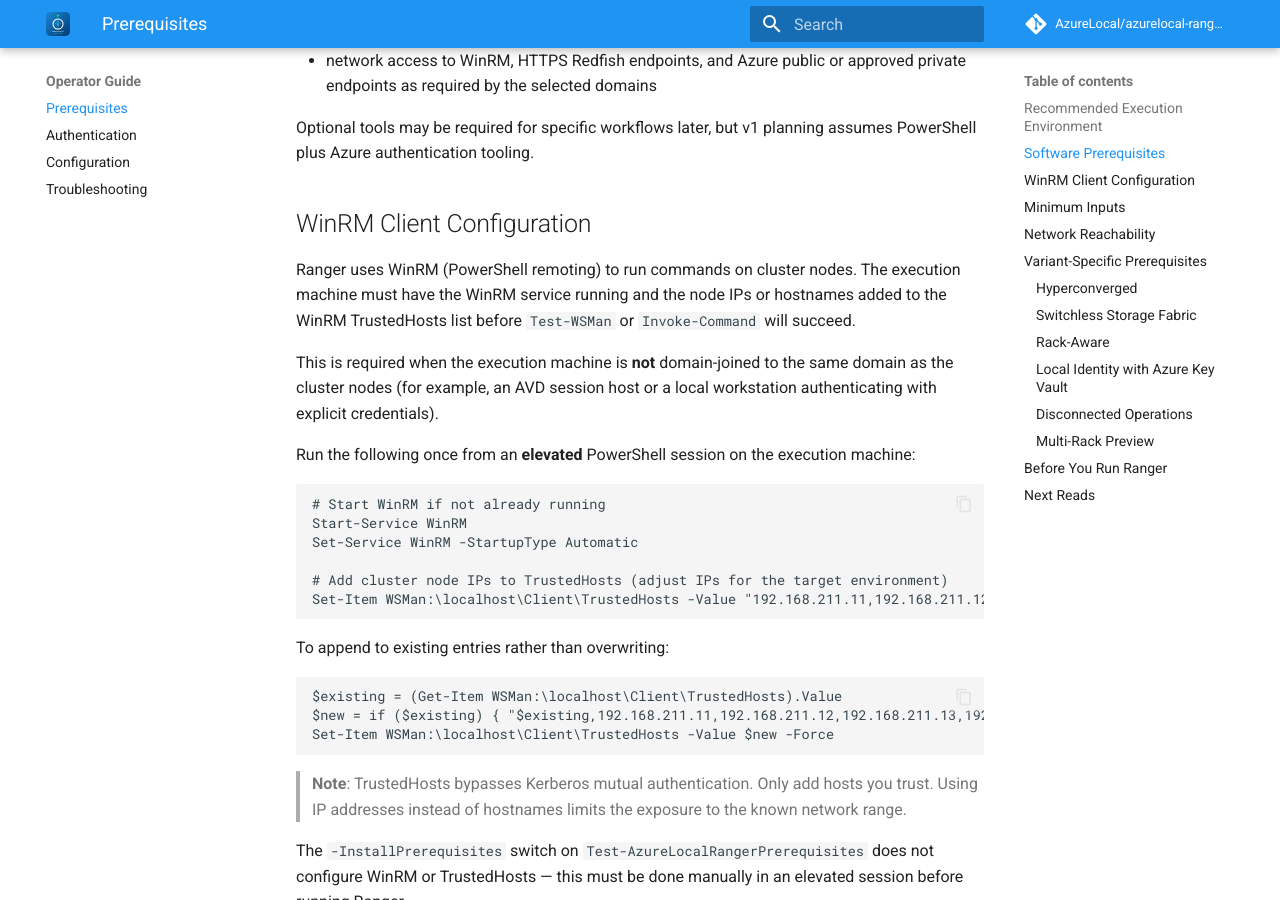
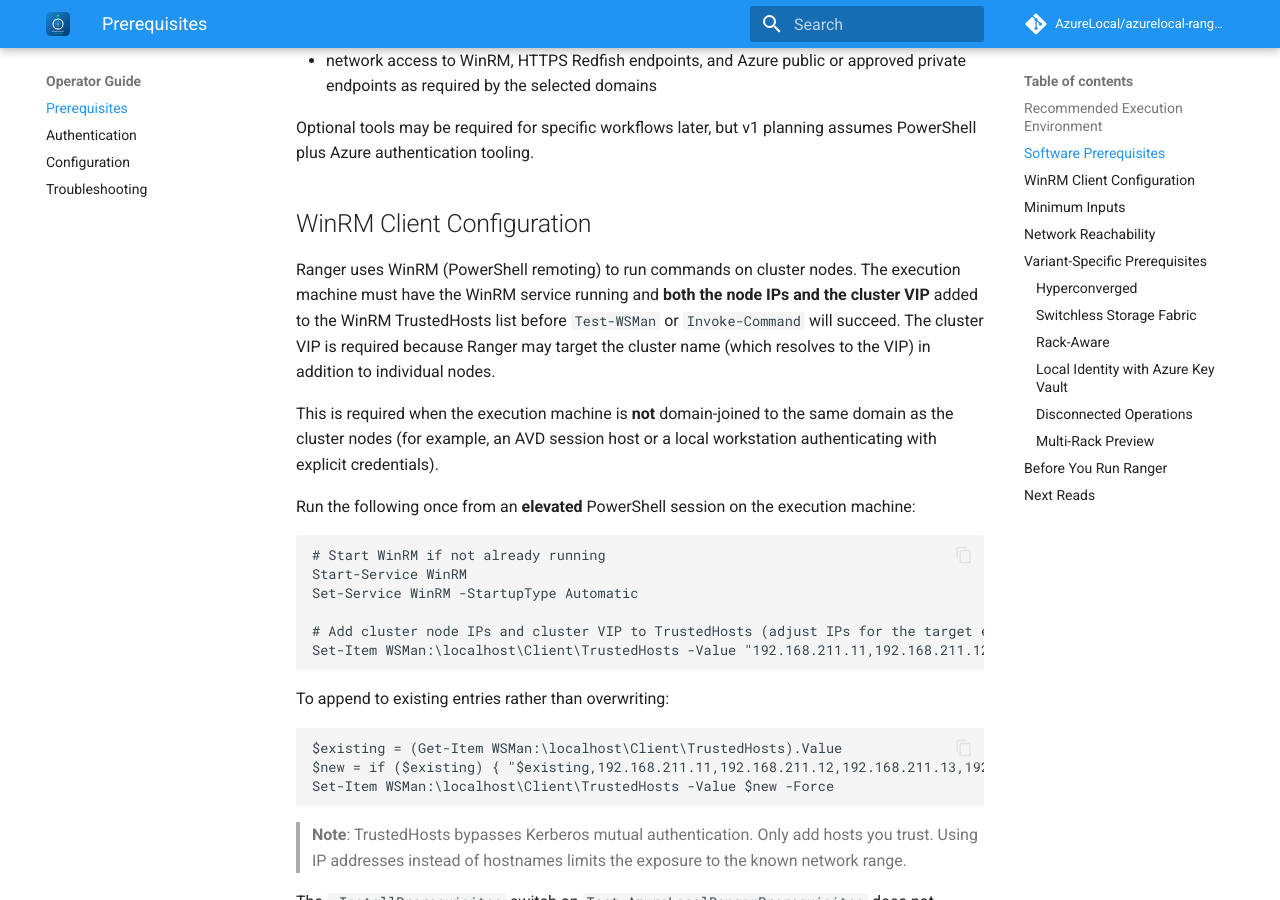
Before and after one commit to AzureLocal/azurelocal-ranger, an MkDocs documentation site: the page built from docs/operator/prerequisites.md, in a window 1280 px wide and 900 px high, scrolled down 858 px. Built offline with MkDocs 1.6.1 and Material for MkDocs 9.7.7, drawn with Linux system fonts in a browser that asks for light colours; comment, search, counter and statistics services are not loaded.

Commit message:
trailhead: log P2 results — all 13 checks PASS
- P2.1-P2.5: WinRM to all 4 nodes + cluster VIP (MGMT\svc.azl.local, Negotiate)
- P2.6: Get-RangerClusterTargets returns 3 FQDNs (matches config)
- P2.7-P2.10: Redfish HTTP 200 on all 4 iDRACs (192.168.214.11-14)
- P2.11: Azure API - Get-AzResourceGroup rg-c01-azl-eus-01 Succeeded
- P2.12: DNS tplabs-clus01.azrl.mgmt -> 192.168.211.20
- P2.13: Invoke-RangerRetry RetryCount=3 -> 4 total attempts as designed

Also adds cluster VIP to TrustedHosts docs (prerequisites.md)

````diff
--- a/docs/operator/prerequisites.md
+++ b/docs/operator/prerequisites.md
@@ -28,7 +28,7 @@ Optional tools may be required for specific workflows later, but v1 planning ass
 
 ## WinRM Client Configuration
 
-Ranger uses WinRM (PowerShell remoting) to run commands on cluster nodes. The execution machine must have the WinRM service running and the node IPs or hostnames added to the WinRM TrustedHosts list before `Test-WSMan` or `Invoke-Command` will succeed.
+Ranger uses WinRM (PowerShell remoting) to run commands on cluster nodes. The execution machine must have the WinRM service running and **both the node IPs and the cluster VIP** added to the WinRM TrustedHosts list before `Test-WSMan` or `Invoke-Command` will succeed. The cluster VIP is required because Ranger may target the cluster name (which resolves to the VIP) in addition to individual nodes.
 
 This is required when the execution machine is **not** domain-joined to the same domain as the cluster nodes (for example, an AVD session host or a local workstation authenticating with explicit credentials).
 
@@ -39,15 +39,15 @@ Run the following once from an **elevated** PowerShell session on the execution
 Start-Service WinRM
 Set-Service WinRM -StartupType Automatic
 
-# Add cluster node IPs to TrustedHosts (adjust IPs for the target environment)
-Set-Item WSMan:\localhost\Client\TrustedHosts -Value "192.168.211.11,192.168.211.12,192.168.211.13,192.168.211.14" -Force
+# Add cluster node IPs and cluster VIP to TrustedHosts (adjust IPs for the target environment)
+Set-Item WSMan:\localhost\Client\TrustedHosts -Value "192.168.211.11,192.168.211.12,192.168.211.13,192.168.211.14,192.168.211.20" -Force
 ```
 
 To append to existing entries rather than overwriting:
 
 ```powershell
 $existing = (Get-Item WSMan:\localhost\Client\TrustedHosts).Value
-$new = if ($existing) { "$existing,192.168.211.11,192.168.211.12,192.168.211.13,192.168.211.14" } else { "192.168.211.11,192.168.211.12,192.168.211.13,192.168.211.14" }
+$new = if ($existing) { "$existing,192.168.211.11,192.168.211.12,192.168.211.13,192.168.211.14,192.168.211.20" } else { "192.168.211.11,192.168.211.12,192.168.211.13,192.168.211.14,192.168.211.20" }
 Set-Item WSMan:\localhost\Client\TrustedHosts -Value $new -Force
 ```
 
````
Also changed, not shown: repo-management/logs/trailhead/run-20260408-0051.md (+16 -0 lines).
